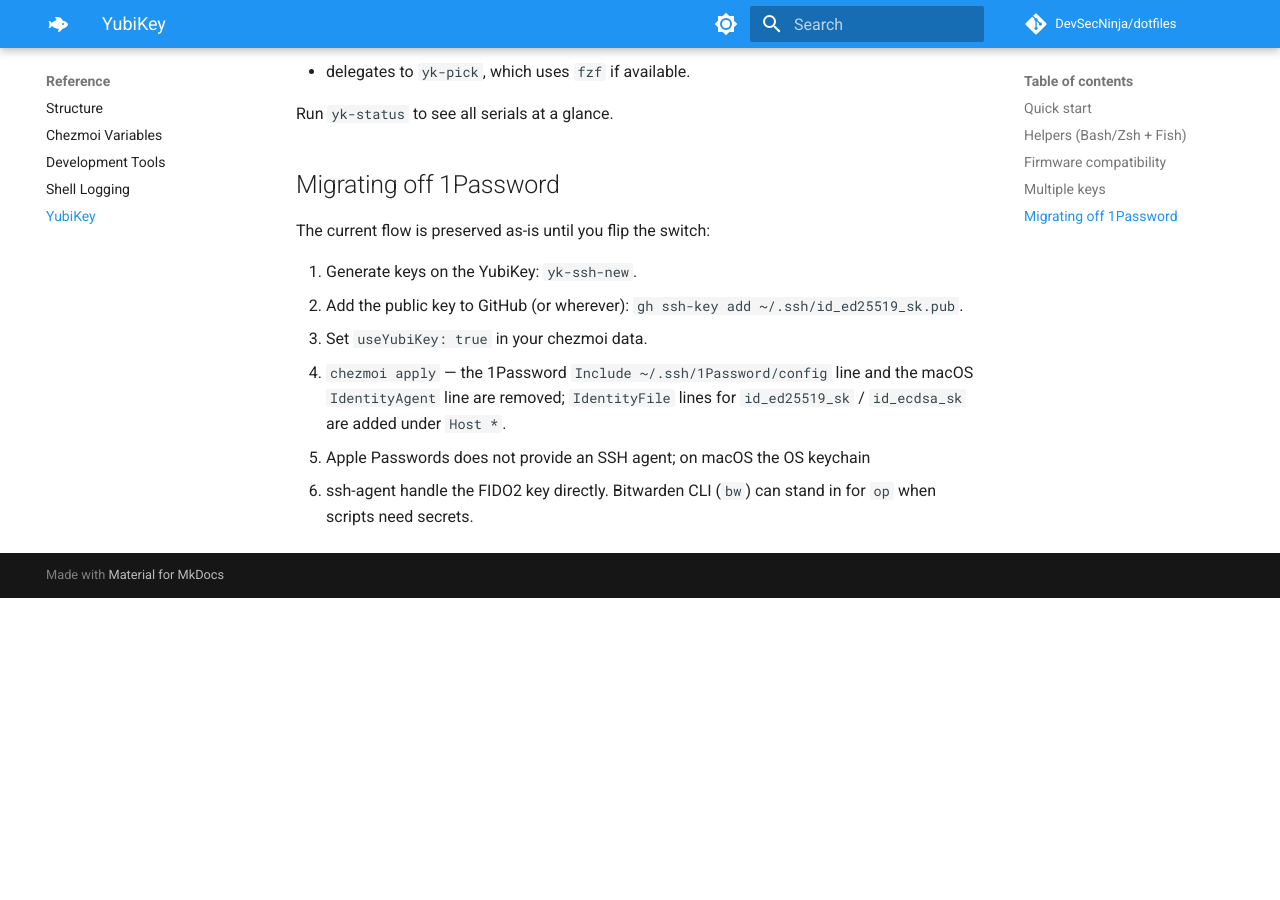
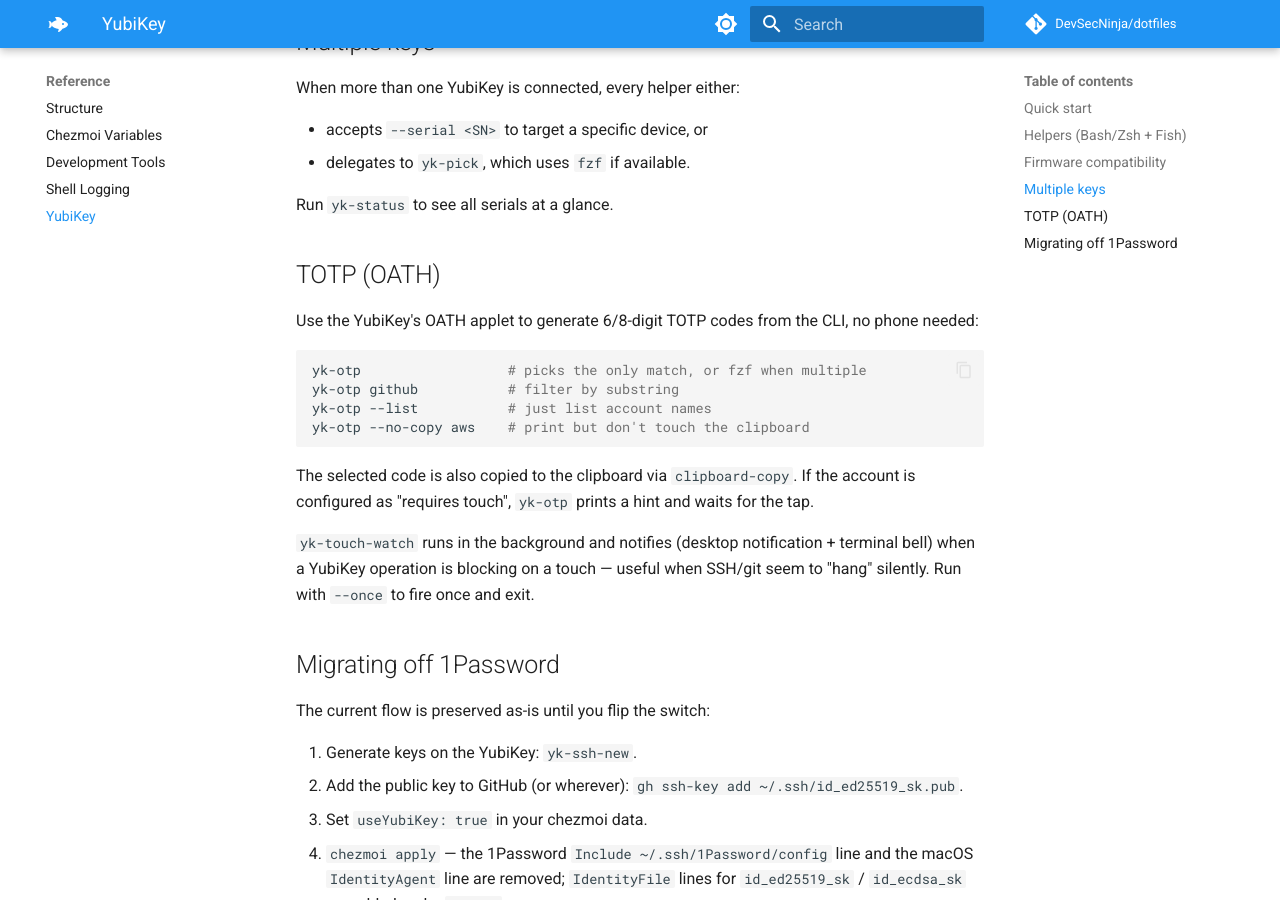
Before and after one commit to DevSecNinja/dotfiles, an MkDocs documentation site: the page built from docs/yubikey.md, in a window 1280 px wide and 900 px high, scrolled down 1714 px. Built offline with MkDocs 1.6.1 and Material for MkDocs 9.7.7, drawn with Linux system fonts in a browser that asks for light colours; comment, search, counter and statistics services are not loaded; before the commit the page ends 2312 px from its top, so only the background shows below that; some of the changed text lies outside the part shown.

Commit message:
feat(yubikey): add yk-otp and yk-touch-watch helpers
Adds OATH-TOTP code generation and a touch-pending notifier on top of
the YubiKey SSH plumbing from #280:

- yk-otp / yk_otp: wraps \`ykman oath accounts code\` with an interactive
  picker (fzf when available) and copies the chosen code via clipboard-copy.
  Filters by substring, supports --list, --no-copy, --serial, and handles
  'requires touch' accounts gracefully.
- yk-touch-watch / yk_touch_watch: polls \`ykman info\` for touch/locked
  indicators and emits a desktop notification (notify-send / osascript)
  plus a terminal bell when one shows up. Useful when SSH/git appear to
  hang silently.
- 12 new bats tests with stubbed ykman.
- docs/yubikey.md gains a 'TOTP (OATH)' section.

````diff
--- a/docs/yubikey.md
+++ b/docs/yubikey.md
@@ -36,6 +36,8 @@
 | `yk-ssh-load`           | `yk_ssh_load`       | `ssh-add -K`: load resident keys from the YubiKey          |
 | `clipboard-copy`        | `clipboard_copy`    | Cross-platform clipboard helper used by `pubkey`           |
 | `pubkey`                | `pubkey`            | Print + copy the highest-priority pubkey from `~/.ssh`     |
+| `yk-otp`                | `yk_otp`            | TOTP code from the OATH applet (fzf + clipboard)           |
+| `yk-touch-watch`        | `yk_touch_watch`    | Notify when a YubiKey is waiting for a touch               |
 
 `pubkey` now picks the first available of:
 `id_ed25519_sk.pub` → `id_ecdsa_sk.pub` → `id_ed25519.pub` → `id_rsa.pub`,
@@ -62,6 +64,26 @@
 
 Run `yk-status` to see all serials at a glance.
 
+## TOTP (OATH)
+
+Use the YubiKey's OATH applet to generate 6/8-digit TOTP codes from the CLI,
+no phone needed:
+
+```bash
+yk-otp                  # picks the only match, or fzf when multiple
+yk-otp github           # filter by substring
+yk-otp --list           # just list account names
+yk-otp --no-copy aws    # print but don't touch the clipboard
+```
+
+The selected code is also copied to the clipboard via `clipboard-copy`. If
+the account is configured as "requires touch", `yk-otp` prints a hint and
+waits for the tap.
+
+`yk-touch-watch` runs in the background and notifies (desktop notification +
+terminal bell) when a YubiKey operation is blocking on a touch — useful when
+SSH/git seem to "hang" silently. Run with `--once` to fire once and exit.
+
 ## Migrating off 1Password
 
 The current flow is preserved as-is until you flip the switch:
````
Also changed, not shown: 6 other files.
